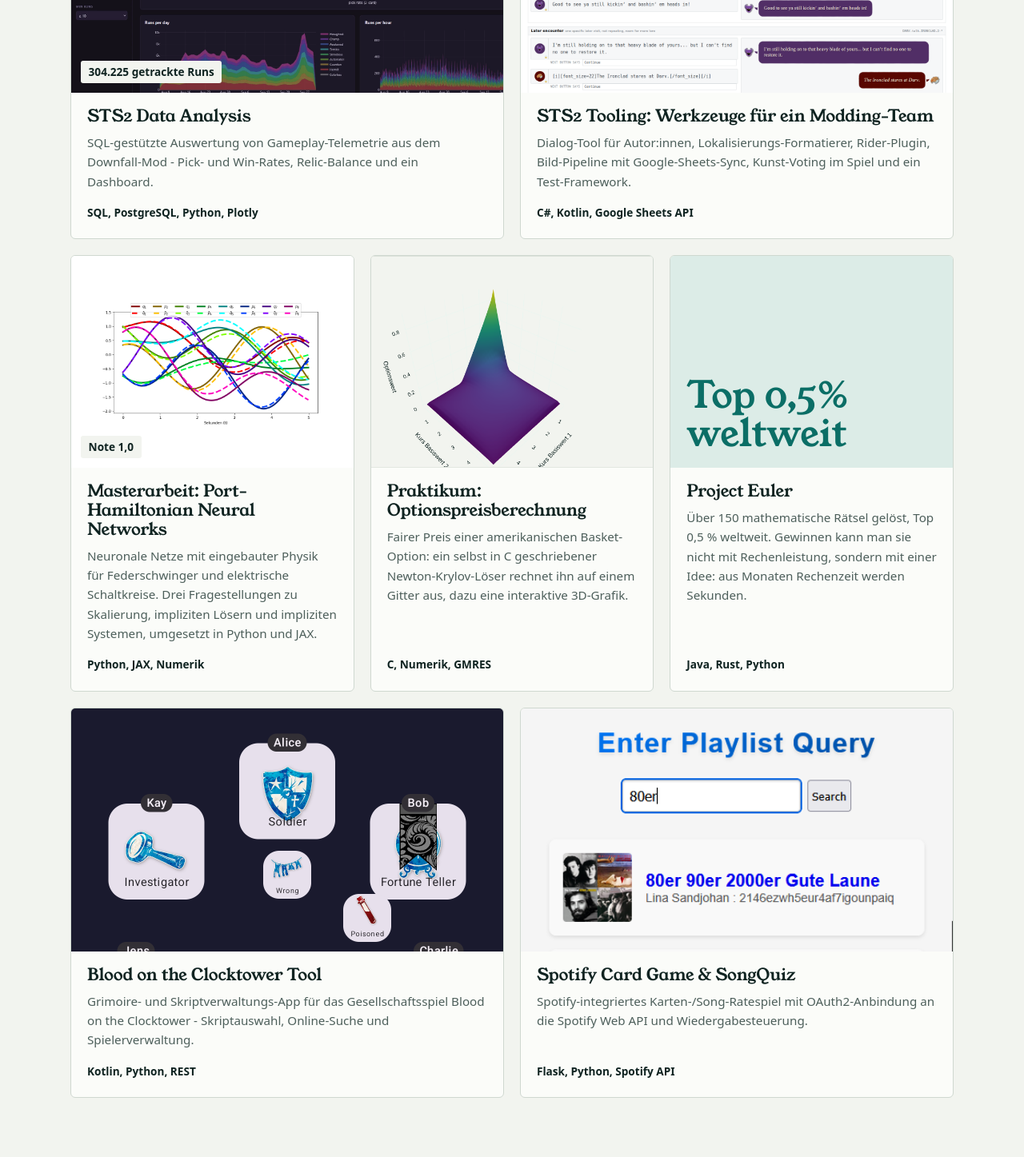
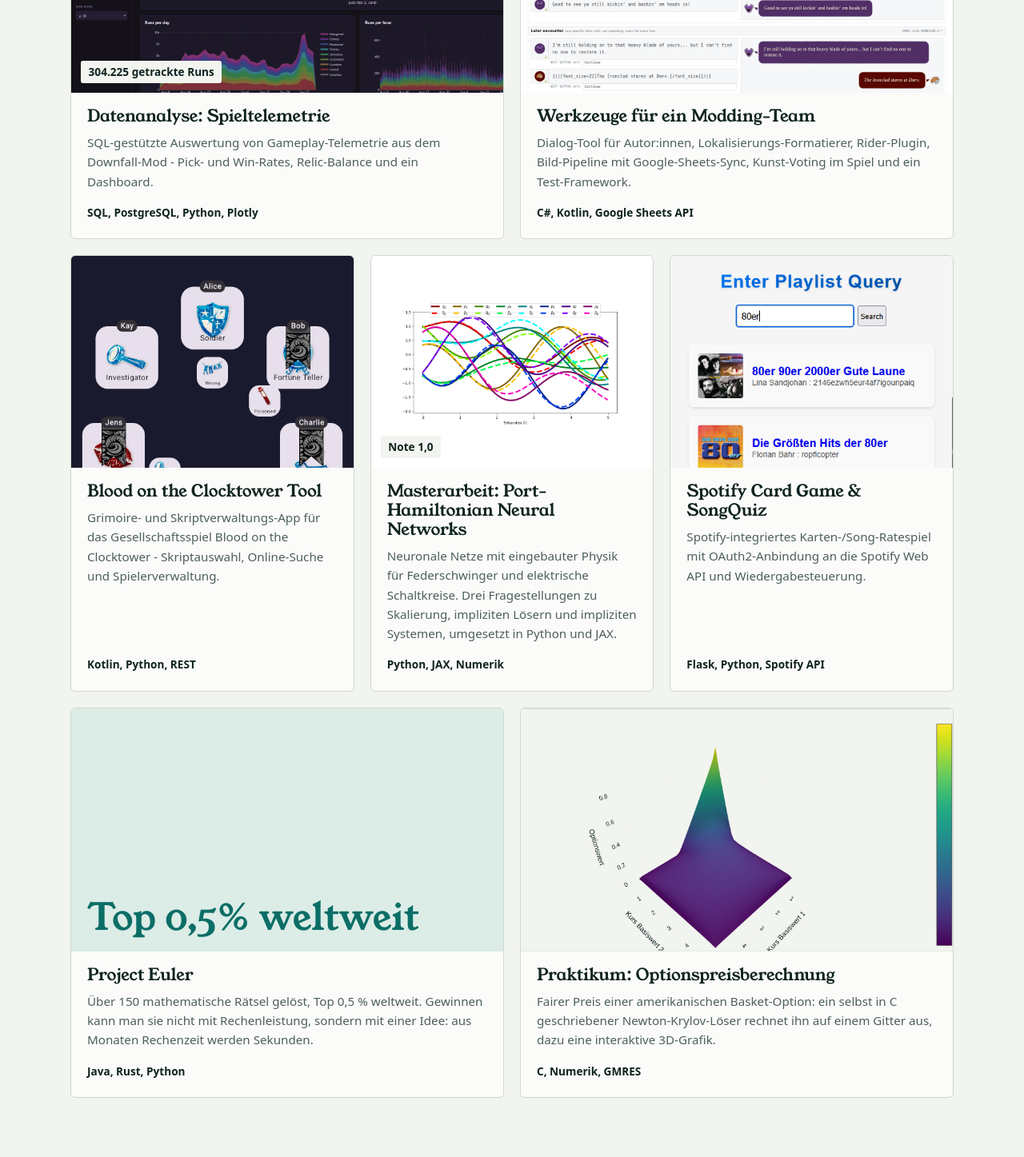
Before and after one commit to lamali292/portfolio2, a Next.js app: page / in a window 1280 px wide. Shown: the part 2660-4107 px from the top of the page at 80% size. Built offline with nearby package versions, Linux system fonts and the light colour scheme.

Commit message:
Reorder projects and use neutral titles without STS2
Co-Authored-By: Claude Sonnet 5.5 <noreply@anthropic.com>
Claude-Session: https://claude.ai/code/session_016oxQ4Qx5LkKJ6FJujo9DeH

```diff
--- a/app/sts2-data-analysis/page.tsx
+++ b/app/sts2-data-analysis/page.tsx
@@ -14,7 +14,7 @@ import { getDownfallSnapshot } from "@/lib/downfall-data";
 import styles from "./page.module.css";
 
 export const metadata: Metadata = {
-  title: "STS2 Data Analysis | Laurin Maurice Liebhart",
+  title: "Datenanalyse: Spieltelemetrie | Laurin Maurice Liebhart",
   description:
     "SQL-gestützte Auswertung von Gameplay-Telemetrie aus dem Slay the Spire 2 Mod Downfall: Pick- und Win-Rates, Relic-Balance und Run-Aktivität über die Zeit.",
 };
@@ -28,7 +28,7 @@ export default function Sts2DataAnalysisPage() {
   return (
     <ProjectPage>
       <ProjectHero
-        title="STS2 Data Analysis"
+        title="Datenanalyse: Spieltelemetrie"
         lead="Datenanalyse der Gameplay-Telemetrie des Slay-the-Spire-2-Mods Downfall – SQL-Auswertung über Postgres-Materialized-Views mit einem Dashboard, das sich alle drei Stunden automatisch aktualisiert."
       >
         <TechChips items={TECH_CHIPS} />
--- a/app/sts2-mods/page.tsx
+++ b/app/sts2-mods/page.tsx
@@ -17,7 +17,7 @@ import { modVideos, watcherVideos } from "@/lib/videos";
 import styles from "./page.module.css";
 
 export const metadata: Metadata = {
-  title: "STS2 Mods: Downfall & Watcher | Laurin Maurice Liebhart",
+  title: "Game-Mods: Downfall & Watcher | Laurin Maurice Liebhart",
   description:
     "Downfall: Mod-Suite mit 10 Charakteren und über 900 Karten für Slay the Spire 2, dazu der Watcher-Mod und 25 Pull Requests im BaseLib-Framework. Über 200.000 Downloads auf dem Steam Workshop.",
 };
@@ -44,7 +44,7 @@ export default function Sts2ModsPage() {
   return (
     <ProjectPage>
       <ProjectHero
-        title="STS2 Mods: Downfall & Watcher"
+        title="Game-Mods: Downfall & Watcher"
         lead="Zwei Mods für Slay the Spire 2, zusammen über 200.000 Downloads auf dem Steam Workshop: Downfall, eine Mod-Suite mit zehn neuen Charakteren, und Watcher, einer der ersten Charakter-Mods für das Spiel. Dazu Beiträge zum Community-Framework BaseLib."
       >
         <TechChips items={technologies} />
--- a/app/sts2-tooling/page.tsx
+++ b/app/sts2-tooling/page.tsx
@@ -7,7 +7,7 @@ import TechChips from "@/components/TechChips";
 import styles from "./page.module.css";
 
 export const metadata: Metadata = {
-  title: "STS2 Tooling | Laurin Maurice Liebhart",
+  title: "Werkzeuge für ein Modding-Team | Laurin Maurice Liebhart",
   description:
     "Werkzeuge für ein Modding-Team: Dialog-Tool für Autor:innen, Lokalisierungs-Formatierer, Rider-Plugin, Bild-Pipeline mit Google-Sheets-Sync, Kunst-Voting im Spiel, Test-Framework und eine eigene API für Downfall.",
 };
@@ -65,7 +65,7 @@ export default function Sts2ToolingPage() {
   return (
     <ProjectPage>
       <ProjectHero
-        title="STS2 Tooling: Werkzeuge für ein Modding-Team"
+        title="Werkzeuge für ein Modding-Team"
         lead="Downfall entsteht im Team mit Künstler:innen und Übersetzer:innen, die nicht programmieren. Ich habe die Werkzeuge gebaut, mit denen sie fehlerfrei arbeiten können: Dialog-Tool, Lokalisierungs-Formatierer, ein IDE-Plugin, eine Bild-Pipeline, ein Test-Framework und eine eigene API."
       >
         <TechChips items={technologies} />
--- a/lib/projects.ts
+++ b/lib/projects.ts
@@ -32,7 +32,7 @@ export const projects: Project[] = [
   {
     slug: "sts2-mods",
     href: "/sts2-mods",
-    title: "STS2 Mods: Downfall & Watcher",
+    title: "Game-Mods: Downfall & Watcher",
     teaser:
       "Community-Modding-Framework für Slay the Spire 2 - von Watcher, einem der ersten Charakter-Mods, bis zur 10-Charaktere-Mod-Suite Downfall, inklusive Beitrag zum zugrunde liegenden BaseLib-Framework.",
     tech: ["C#", "Godot", "BaseLib"],
@@ -42,7 +42,7 @@ export const projects: Project[] = [
   {
     slug: "sts2-data-analysis",
     href: "/sts2-data-analysis",
-    title: "STS2 Data Analysis",
+    title: "Datenanalyse: Spieltelemetrie",
     teaser:
       "SQL-gestützte Auswertung von Gameplay-Telemetrie aus dem Downfall-Mod - Pick- und Win-Rates, Relic-Balance und ein Dashboard.",
     tech: ["SQL", "PostgreSQL", "Python", "Plotly"],
@@ -52,11 +52,20 @@ export const projects: Project[] = [
   {
     slug: "sts2-tooling",
     href: "/sts2-tooling",
-    title: "STS2 Tooling: Werkzeuge für ein Modding-Team",
+    title: "Werkzeuge für ein Modding-Team",
     teaser:
       "Dialog-Tool für Autor:innen, Lokalisierungs-Formatierer, Rider-Plugin, Bild-Pipeline mit Google-Sheets-Sync, Kunst-Voting im Spiel und ein Test-Framework.",
     tech: ["C#", "Kotlin", "Google Sheets API"],
     image: { src: "/sts2-tooling/ancients-tool.png", darkSrc: "/sts2-tooling/ancients-tool-dark.png", alt: "Dialog-Tool für Autor:innen mit Live-Vorschau der Sprechblasen, Format-Knöpfen und Lokalisierungs-IDs", isPublic: true, position: "left top" },
+  },
+  {
+    slug: "botc",
+    href: "/botc",
+    title: "Blood on the Clocktower Tool",
+    teaser:
+      "Grimoire- und Skriptverwaltungs-App für das Gesellschaftsspiel Blood on the Clocktower - Skriptauswahl, Online-Suche und Spielerverwaltung.",
+    tech: ["Kotlin", "Python", "REST"],
+    image: { src: "/botc/grimoire.png", alt: "Grimoire der Blood-on-the-Clocktower-App: Spieler im Kreis mit ihren Rollen", isPublic: true, position: "50% 15%" },
   },
   {
     slug: "masterarbeit",
@@ -69,13 +78,13 @@ export const projects: Project[] = [
     image: { src: "/assets/master/scaling_traj.png", alt: "Zustandsverläufe von vier gekoppelten Federschwingern: Testdaten und Vorhersage des neuronalen Netzes", isPublic: true, fit: "contain" },
   },
   {
-    slug: "praktikum",
-    href: "/praktikum",
-    title: "Praktikum: Optionspreisberechnung",
+    slug: "spotify",
+    href: "/spotify",
+    title: "Spotify Card Game & SongQuiz",
     teaser:
-      "Fairer Preis einer amerikanischen Basket-Option: ein selbst in C geschriebener Newton-Krylov-Löser rechnet ihn auf einem Gitter aus, dazu eine interaktive 3D-Grafik.",
-    tech: ["C", "Numerik", "GMRES"],
-    image: { src: "/praktikum/surface.png", darkSrc: "/praktikum/surface-dark.png", alt: "3D-Fläche: berechneter Optionswert in Abhängigkeit von den Kursen zweier Aktien", isPublic: true },
+      "Spotify-integriertes Karten-/Song-Ratespiel mit OAuth2-Anbindung an die Spotify Web API und Wiedergabesteuerung.",
+    tech: ["Flask", "Python", "Spotify API"],
+    image: { src: spotifyCover.src, alt: "Playlist-Suche im Spotify-Kartenspiel mit Albumcovern", position: "center 5%" },
   },
   {
     slug: "project-euler",
@@ -87,21 +96,12 @@ export const projects: Project[] = [
     highlight: "Top 0,5% weltweit",
   },
   {
-    slug: "botc",
-    href: "/botc",
-    title: "Blood on the Clocktower Tool",
+    slug: "praktikum",
+    href: "/praktikum",
+    title: "Praktikum: Optionspreisberechnung",
     teaser:
-      "Grimoire- und Skriptverwaltungs-App für das Gesellschaftsspiel Blood on the Clocktower - Skriptauswahl, Online-Suche und Spielerverwaltung.",
-    tech: ["Kotlin", "Python", "REST"],
-    image: { src: "/botc/grimoire.png", alt: "Grimoire der Blood-on-the-Clocktower-App: Spieler im Kreis mit ihren Rollen", isPublic: true, position: "50% 15%" },
-  },
-  {
-    slug: "spotify",
-    href: "/spotify",
-    title: "Spotify Card Game & SongQuiz",
-    teaser:
-      "Spotify-integriertes Karten-/Song-Ratespiel mit OAuth2-Anbindung an die Spotify Web API und Wiedergabesteuerung.",
-    tech: ["Flask", "Python", "Spotify API"],
-    image: { src: spotifyCover.src, alt: "Playlist-Suche im Spotify-Kartenspiel mit Albumcovern", position: "center 5%" },
+      "Fairer Preis einer amerikanischen Basket-Option: ein selbst in C geschriebener Newton-Krylov-Löser rechnet ihn auf einem Gitter aus, dazu eine interaktive 3D-Grafik.",
+    tech: ["C", "Numerik", "GMRES"],
+    image: { src: "/praktikum/surface.png", darkSrc: "/praktikum/surface-dark.png", alt: "3D-Fläche: berechneter Optionswert in Abhängigkeit von den Kursen zweier Aktien", isPublic: true },
   },
 ];
```
